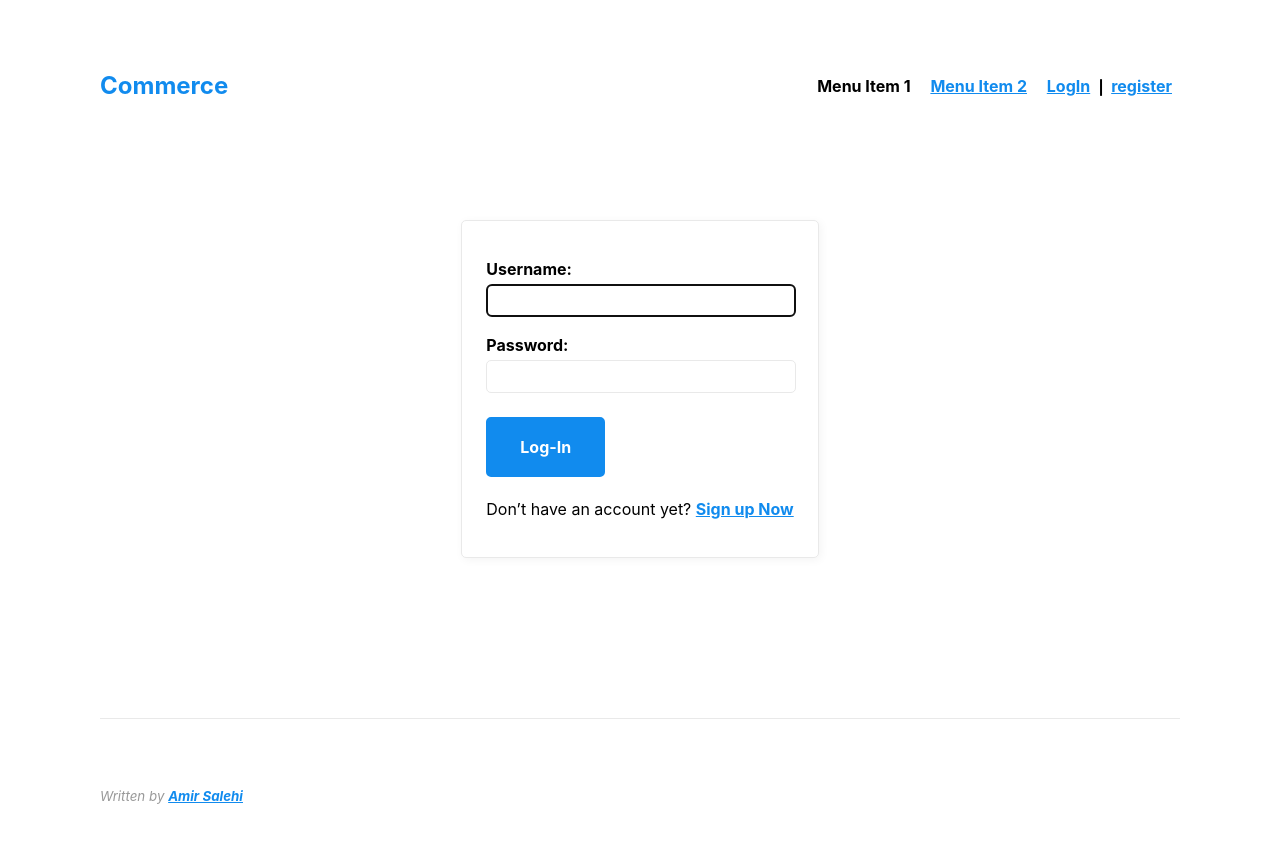
After one commit to Luminous2-hash/Commerce-Development, a Django app: page /accounts/login/ in a window 1280 px wide. The commit adds this page. Run offline with Django 5.2, Linux system fonts and the light colour scheme.

Commit message:
Front Is Working As Expected

```diff
--- a/Commerce/Commerce/settings.py
+++ b/Commerce/Commerce/settings.py
@@ -128,3 +128,6 @@ DEFAULT_AUTO_FIELD = 'django.db.models.BigAutoField'
 # Uploads Directory Configuration
 MEDIA_ROOT = BASE_DIR.parent / "media/commerce/uploads"
 MEDIA_URL = '/media/'
+
+# LogIn Redirect
+LOGIN_REDIRECT_URL = 'index'
--- a/Commerce/auctions/forms.py
+++ b/Commerce/auctions/forms.py
@@ -20,7 +20,7 @@ class UserRegisterForm(UserCreationForm):
         required=True,
         help_text="Max Character Is 30",
     )
-    email = forms.EmailField(max_length=30, required=True)
+    email = forms.EmailField(max_length=30, required=True, help_text="name@example.com")
 
     class Meta:
         model = User
--- a/Commerce/auctions/signals.py
+++ b/Commerce/auctions/signals.py
@@ -6,12 +6,12 @@ from django.dispatch import receiver
 
 # Userprofile Creation Response
 
+
 @receiver(post_save, sender=User)
 def userprofile_creator(sender, **kwargs):
-
     # Prevents Creating UserProfile from fixture.
-    if kwargs.get('created') and not kwargs.get('raw'):
-        user = kwargs.get('instance')
+    if kwargs.get("created") and not kwargs.get("raw"):
+        user = kwargs.get("instance")
 
         # Creates UserProfile If Not Created Yet
         UserProfile.objects.get_or_create(user=user)
--- a/Commerce/auctions/urls.py
+++ b/Commerce/auctions/urls.py
@@ -4,6 +4,5 @@ from auctions import views
 
 urlpatterns = [
     path("", views.index, name="index"),
-
     path("register/", views.register, name="register"),
 ]
--- a/Commerce/auctions/views.py
+++ b/Commerce/auctions/views.py
@@ -16,7 +16,6 @@ def register(request):
 
             # Loging in the user
             login(request, user)
-
             return redirect("index")
 
     else:
--- a/Commerce/static/css/styles.css
+++ b/Commerce/static/css/styles.css
@@ -37,3 +37,9 @@
 #main-nav {
     margin-bottom: 0px;
 }
+
+#nav-profile {
+    display: flex;
+    justify-content: center;
+    align-items: center;
+}
--- a/Commerce/templates/base.html
+++ b/Commerce/templates/base.html
@@ -18,10 +18,39 @@
             <ul>
                 <li>Menu Item 1</li>
                 <li><a href="">Menu Item 2</a></li>
+
+                <!-- Nav Profile -->
                 <li>
-                    {% if request.user %}
-                        hello {{ request.user.first_name }}
+                    {% if user.is_authenticated %}
+                        {{ user.first_name }}'s Profile
+
+                        <!-- Functionalities -->
+                        <ul>
+
+                            <!-- Profile Picture -->
+                            <li>
+                                <section>
+                                    <img src="{{user.userprofile.avatar.url}}" alt="" height="100em">
+                                </section>
+                            </li>
+
+                            <!-- LogOut Button -->
+                            <li>
+                                <form action="{% url 'logout' %}" method="post" id="nav-profile">
+                                    {% csrf_token %}
+                                    <button>LogOut</button>
+                                </form>
+                            </li>
+
+                        </ul>
+
+                    <!-- Log In -->
+                    {% else %}
+                        <a href="{% url 'login' %}">LogIn</a>
+                        &VerticalSeparator;
+                        <a href="{% url 'register' %}">register</a>
                     {% endif %}
+
                 </li>
             </ul>
         </nav>
@@ -31,11 +60,19 @@
     </header>
 
     <main>
-        {% block content %}
-
-        {% endblock content %}
+        {% block content %}{% endblock content %}
     </main>
 
+    <footer>
+        <hr>
+        <p>
+            <small>
+                <address>
+                    Written by <a href="mailto:amirsalehi1382@outlook.com">Amir Salehi</a>
+                </address>
+            </small>
+        </p>
+    </footer>
 </body>
 </body>
 </html>
--- /dev/null
+++ b/Commerce/templates/registration/login.html
@@ -0,0 +1,12 @@
+{% extends 'base.html' %}
+
+{% block content %}
+<section>
+    <form action="" method="post">
+        {% csrf_token %}
+        {{ form.as_p }}
+        <button type="submit">Log-In</button>
+        <p>Don’t have an account yet? <a href="{% url 'register' %}">Sign up Now</a></p>
+    </form>
+</section>
+{% endblock content %}
```
Also changed, not shown: Commerce/templates/registration/logged_out.html (added, +11 -0 lines). Lines whose indentation alone changed are shown as unchanged.
